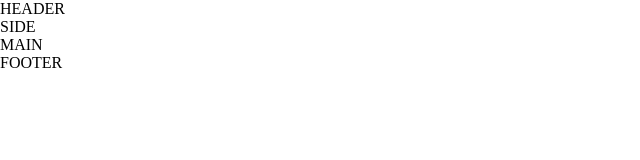
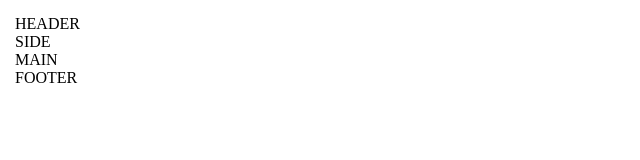
Before and after one commit to Rodrialemu/web03, a plain HTML site: page index.html in a window 1280 px wide. Shown: the whole page, without its empty margins (0-640 px from the left). Drawn offline with Linux system fonts and the light colour scheme.

Commit message:
actualizaciones

```diff
--- a/index.html
+++ b/index.html
@@ -7,7 +7,7 @@
     <title>Document</title>
     <Link rel="stylesheet" href="style.css">
 </head>
-<body>
+<body class="container">
    <header class="header">HEADER</header>
    <aside class="side">SIDE</aside>
    <article class="main">MAIN</article>
--- a/style.css
+++ b/style.css
@@ -3,3 +3,11 @@
     margin: 0;
     padding: 0;
 }
+.container{
+    display: grid;
+    margin: 5px;
+    padding: 10px;
+    border: 10px;
+    border-color: black;
+
+}
```
